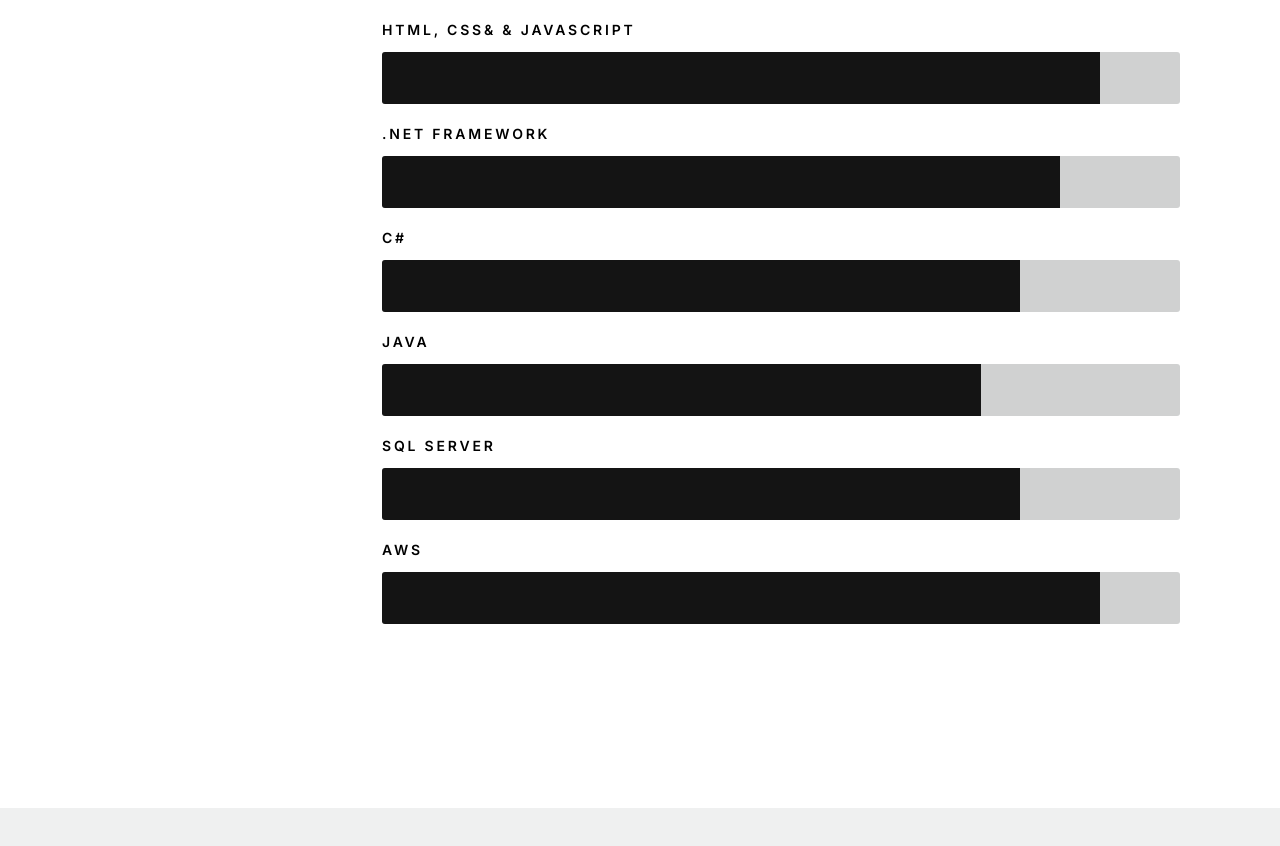
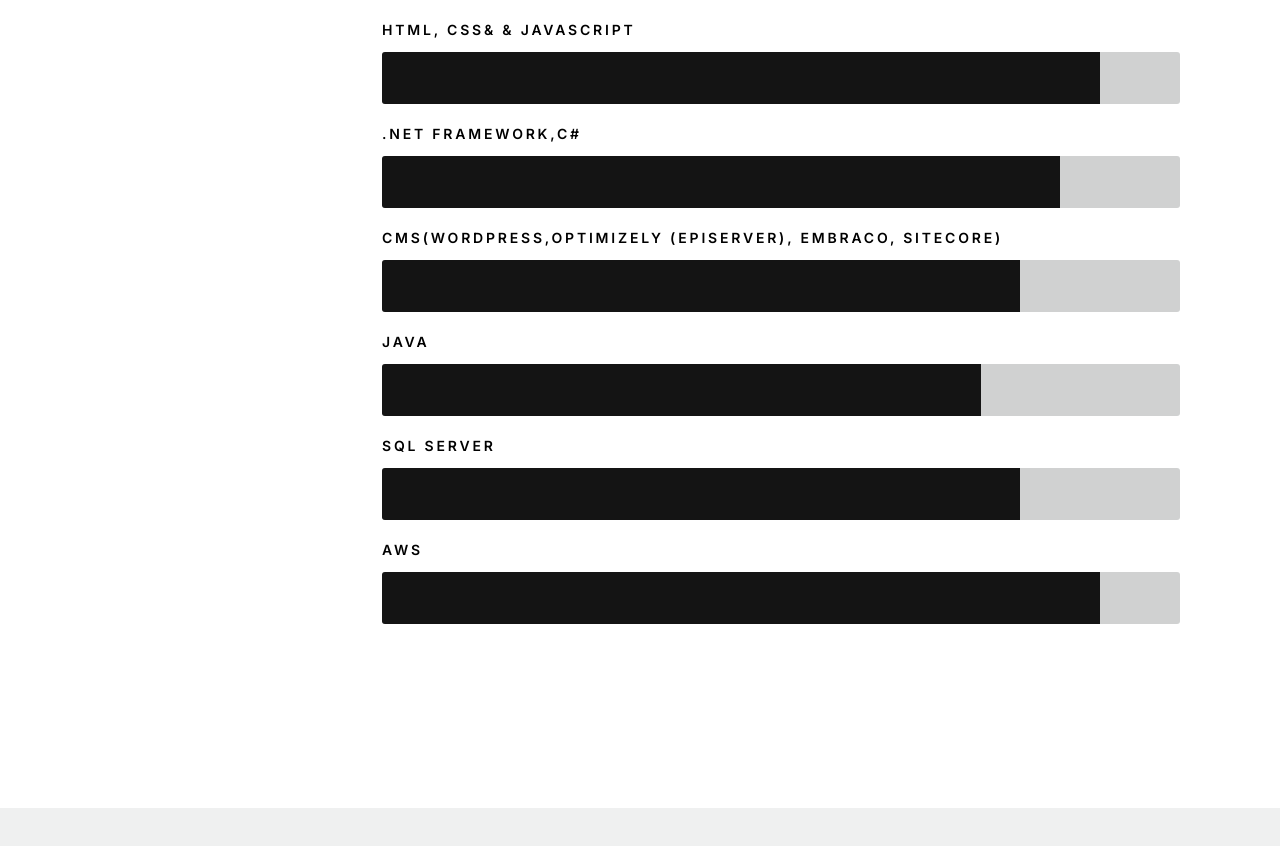
Before and after one commit to Narola132/https-www.shraddhanarola.com-, a plain HTML site: page shraddhanarola.com/index.html in a window 1280 px wide. Shown: the part 3100-3946 px from the top of the page. Drawn offline with nearby package versions, Linux system fonts and the light colour scheme.

Commit message:
Update in skills

```diff
--- a/shraddhanarola.com/index.html
+++ b/shraddhanarola.com/index.html
@@ -298,11 +298,11 @@
                         </li>
                         <li>
                         <div class="progress percent85"></div>
-                        <strong>.Net Framework </strong>
+                        <strong>.Net Framework,C# </strong>
                         </li>
                         <li>
                         <div class="progress percent80"></div>
-                        <strong>C#</strong>
+                        <strong>CMS(Wordpress,Optimizely (EpiServer), Embraco, Sitecore)</strong>
                         </li>
                         <li>
                         <div class="progress percent75"></div>
```
